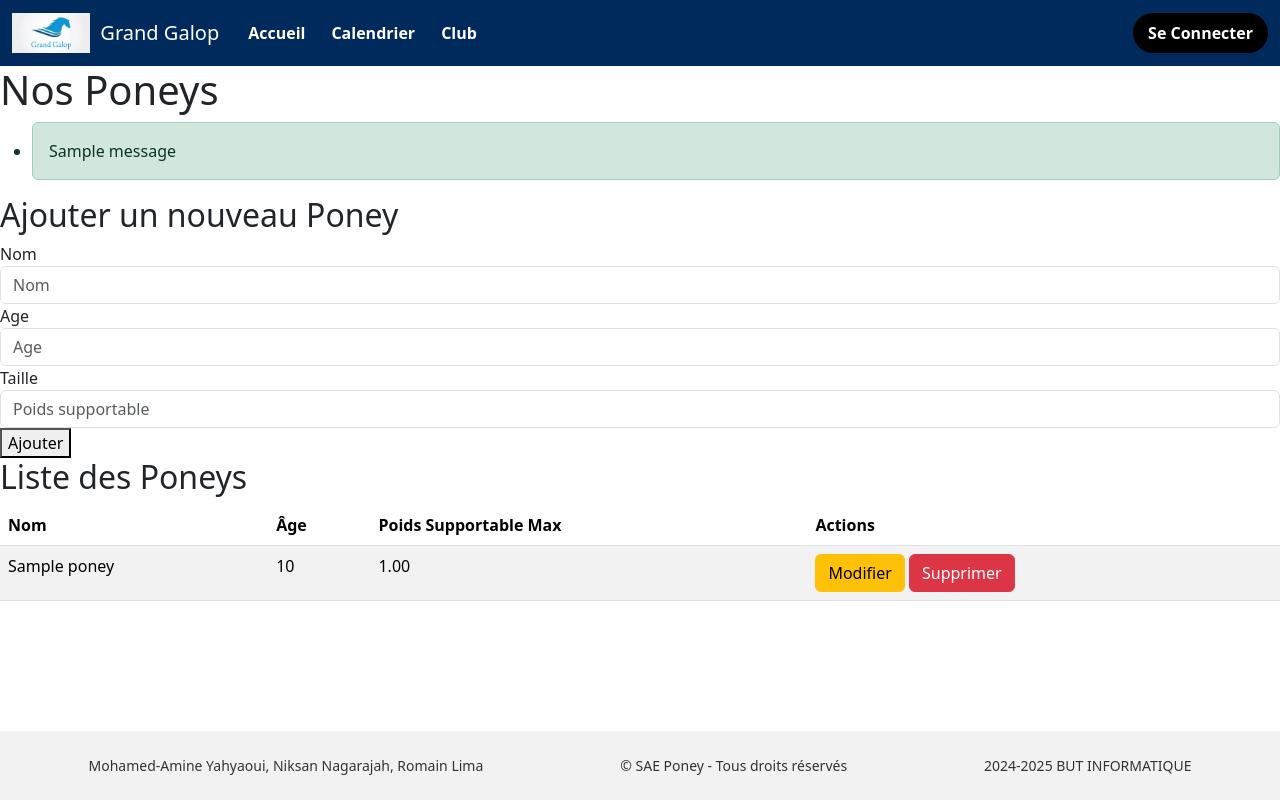
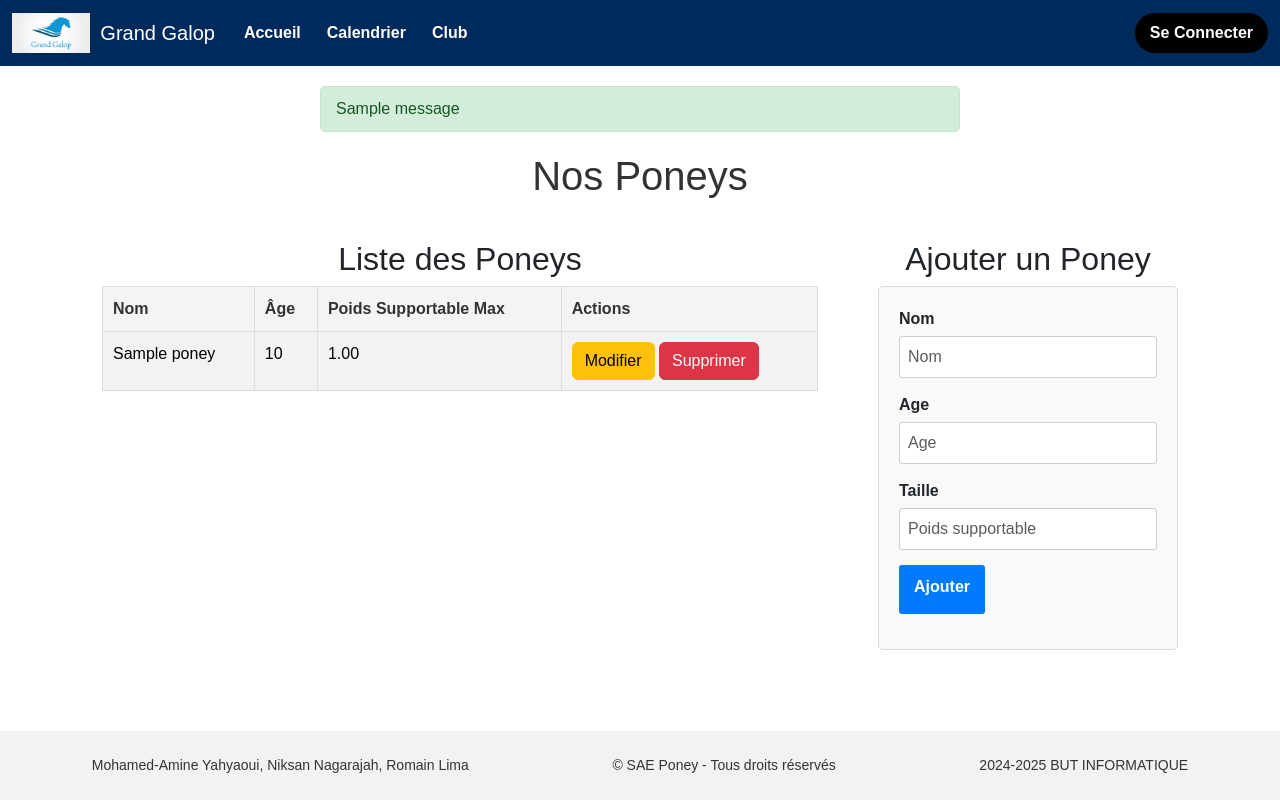
Before and after one commit to NiksanNagarajah/SAE_DevWeb, a Flask app: page /nosPoneys in a window 1280 px wide. Run offline with Flask 3, Linux system fonts and the light colour scheme; tables that the repository leaves empty hold one stand-in row (values such as "Sample post"); one stand-in notice (Sample message) is shown; data that the repository does not hold is empty.

Commit message:
Finalisation de la gesetion des poney

```diff
--- a/app/models.py
+++ b/app/models.py
@@ -279,7 +279,7 @@ def getPoneys():
 
 def modifierPoney(nomP, age, poidsSupportableMax, poneyID):
     cursor = mysql.connection.cursor()
-    cursor.execute("UPDATE PONEY SET nomP = %s, age = %s, poidsSupportableMax = %s WHERE poneyID = %s", (nom, age, poidsSupportableMax, poneyID))
+    cursor.execute("UPDATE PONEY SET nomP = %s, age = %s, poidsSupportableMax = %s WHERE poneyID = %s", (nomP, age, poidsSupportableMax, poneyID))
     mysql.connection.commit()
     cursor.close()
 
--- a/app/static/base.css
+++ b/app/static/base.css
@@ -136,3 +136,28 @@ footer p {
         width: max-content;
     }
 }
+
+.flash-messages {
+    list-style-type: none;
+    padding: 0;
+    margin: 20px auto;
+    width: 50%;
+}
+
+.flash-messages .alert {
+    padding: 10px 15px;
+    border-radius: 5px;
+    margin-bottom: 10px;
+}
+
+.flash-messages .alert-success {
+    background-color: #d4edda;
+    color: #155724;
+    border: 1px solid #c3e6cb;
+}
+
+.flash-messages .alert-danger {
+    background-color: #f8d7da;
+    color: #721c24;
+    border: 1px solid #f5c6cb;
+}
--- /dev/null
+++ b/app/static/gerer_poneys.css
@@ -0,0 +1,133 @@
+/* CSS de base pour gerer_poneys.css */
+
+body {
+    font-family: Arial, sans-serif;
+    margin: 0;
+    padding: 0;
+}
+
+h1 {
+    text-align: center;
+    margin: 20px 0;
+    color: #333;
+}
+
+section {
+    margin: 20px;
+}
+
+/* Conteneur principal avec Flexbox */
+.container {
+    display: flex;
+    justify-content: space-between;
+    gap: 20px;
+}
+
+/* Style pour la section de la table */
+section table {
+    width: 100%;
+    border-collapse: collapse;
+    margin-bottom: 20px;
+}
+
+.table {
+    width: 100%;
+    text-align: left;
+    border-collapse: collapse;
+}
+
+.table th,
+.table td {
+    border: 1px solid #ddd;
+    padding: 10px;
+}
+
+.table th {
+    background-color: #f4f4f4;
+    color: #333;
+}
+
+.table-striped tr:nth-child(odd) {
+    background-color: #f9f9f9;
+}
+
+.table-striped tr:nth-child(even) {
+    background-color: #fff;
+}
+
+/* Style pour la section du formulaire */
+form {
+    background-color: #f9f9f9;
+    padding: 20px;
+    border: 1px solid #ddd;
+    border-radius: 5px;
+    width: 300px;
+}
+
+form .form-group {
+    margin-bottom: 15px;
+}
+
+form .form-group label {
+    display: block;
+    font-weight: bold;
+    margin-bottom: 5px;
+}
+
+form .form-group input {
+    width: 100%;
+    padding: 8px;
+    border: 1px solid #ccc;
+    border-radius: 3px;
+}
+
+form .form-group .alert {
+    margin-top: 5px;
+    color: #d9534f;
+    font-size: 0.9em;
+}
+
+form button {
+    background-color: #007bff;
+    color: #fff;
+    border: none;
+    padding: 10px 15px;
+    border-radius: 3px;
+    cursor: pointer;
+}
+
+form button:hover {
+    background-color: #0056b3;
+}
+
+/* Positionnement des éléments */
+.table-section {
+    flex: 3;
+}
+
+.form-section {
+    flex: 1;
+}
+
+.form-section h2 {
+    text-align: center;
+}
+
+.container h2 {
+    text-align: center;
+}
+
+
+@media screen and (max-width: 1200px) {
+    .container {
+        flex-direction: column;
+    }
+
+    .form-section {
+        width: 100%;
+    }
+
+    .form-section h2 {
+        text-align: left;
+    }
+}
--- a/app/templates/base.html
+++ b/app/templates/base.html
@@ -65,6 +65,16 @@
     </header>
 
     <main>
+        {% with messages = get_flashed_messages(with_categories=true) %}
+            {% if messages %}
+                <ul class="flash-messages">
+                    {% for category, message in messages %}
+                        <li class="alert alert-{{ category }}">{{ message }}</li>
+                    {% endfor %}
+                </ul>
+            {% endif %}
+        {% endwith %}
+
         {% block content %}{% endblock %}
     </main>
 
--- a/app/templates/gerer_poneys.html
+++ b/app/templates/gerer_poneys.html
@@ -3,51 +3,15 @@
 {% block title %}Gérer mes Poneys{% endblock %}
 
 {% block styles %}
+<link rel="stylesheet" href="{{ url_for('static', filename='gerer_poneys.css') }}">
 {% endblock %}
 
 {% block content %}
     <h1>Nos Poneys</h1>
 
-    <!-- Message de succès si un poney a été ajouté -->
-    {% with messages = get_flashed_messages(with_categories=true) %}
-        {% if messages %}
-            <ul class="flash-messages">
-                {% for category, message in messages %}
-                    <li class="alert alert-{{ category }}">{{ message }}</li>
-                {% endfor %}
-            </ul>
-        {% endif %}
-    {% endwith %}
-
-    <!-- Formulaire pour ajouter un poney -->
-    <section>
-        <h2>Ajouter un nouveau Poney</h2>
-
-        <form  class="form-horizontal" method="post" action="{{ url_for('nosPoneys') }}">
-            {{ form.hidden_tag() }}
-            <div class="form-group">
-                <label for="nomP" class="col-sm-2 control-label">{{ form.nomP.label }}</label>
-                <div>
-                    {{ form.nomP(size=50, class_="form-control", placeholder="Nom") }}
-                </div>
-            </div>
-            <div class="form-group">
-                <label for="age" class="col-sm-2 control-label">{{ form.age.label }}</label>
-                <div>
-                    {{ form.age(size=50, class_="form-control", placeholder="Age") }}
-                </div>
-            </div>
-            <div class="form-group">
-                <label for="poidsSupportableMax" class="col-sm-2 control-label">{{ form.poidsSupportableMax.label }}</label>
-                <div>
-                    {{ form.poidsSupportableMax(size=50, class_="form-control", placeholder="Poids supportable") }}
-                </div>
-            </div>
-            <button class="form-group" type="submit">{{ form.submit.label }}</button>
-        </form>
-    </section>
-
-    <section>
+    <div class="container">
+        <!-- Section Table -->
+        <section class="table-section">
             <h2>Liste des Poneys</h2>
             <table class="table table-striped">
                 <thead>
@@ -73,4 +37,54 @@
                 </tbody>
             </table>
         </section>
+
+        <!-- Section Form -->
+        <section class="form-section">
+            <h2>Ajouter un Poney</h2>
+
+            <form class="form-horizontal" method="post" action="{{ url_for('nosPoneys') }}">
+                {{ form.hidden_tag() }}
+                <div class="form-group">
+                    <label for="nomP" class="col-sm-2 control-label">{{ form.nomP.label }}</label>
+                    <div>
+                        {{ form.nomP(size=50, class_="form-control", placeholder="Nom") }}
+                        {% if form.nomP.errors %}
+                            <div class="alert alert-danger">
+                                {% for error in form.nomP.errors %}
+                                    <p>{{ error }}</p>
+                                {% endfor %}
+                            </div>
+                        {% endif %}
+                    </div>
+                </div>
+                <div class="form-group">
+                    <label for="age" class="col-sm-2 control-label">{{ form.age.label }}</label>
+                    <div>
+                        {{ form.age(size=50, class_="form-control", placeholder="Age") }}
+                        {% if form.age.errors %}
+                            <div class="alert alert-danger">
+                                {% for error in form.age.errors %}
+                                    <p>{{ error }}</p>
+                                {% endfor %}
+                            </div>
+                        {% endif %}
+                    </div>
+                </div>
+                <div class="form-group">
+                    <label for="poidsSupportableMax" class="col-sm-2 control-label">{{ form.poidsSupportableMax.label }}</label>
+                    <div>
+                        {{ form.poidsSupportableMax(size=50, class_="form-control", placeholder="Poids supportable") }}
+                        {% if form.poidsSupportableMax.errors %}
+                            <div class="alert alert-danger">
+                                {% for error in form.poidsSupportableMax.errors %}
+                                    <p>{{ error }}</p>
+                                {% endfor %}
+                            </div>
+                        {% endif %}
+                    </div>
+                </div>
+                <button class="form-group" type="submit">{{ form.submit.label }}</button>
+            </form>
+        </section>
+    </div>
 {% endblock %}
--- a/app/views.py
+++ b/app/views.py
@@ -199,8 +199,8 @@ def annuler_cours(id_cours):
 class AjoutPoneyForm(FlaskForm):
     poneyID = HiddenField('ID')
     nomP = StringField('Nom', validators=[DataRequired()])
-    age = FloatField('Age', validators=[DataRequired(), Regexp(r'^\d{1,2}$', message="L'âge est invalide.")])
-    poidsSupportableMax = FloatField('Taille', validators=[DataRequired(), Regexp(r'^\d{1,3}$', message="Le poids supportable est invalide.")])
+    age = FloatField('Age', validators=[DataRequired()])
+    poidsSupportableMax = FloatField('Taille', validators=[DataRequired()])
     submit = StringField('Ajouter')
 
 
@@ -209,7 +209,7 @@ def nosPoneys():
     form = AjoutPoneyForm()
     if form.validate_on_submit():
         try:
-            ajouterPoney(form.nomP.data, form.age.data, form.poidsSupportableMax.data)
+            ajouterPoney(form.nomP.data, str(form.age.data), str(form.poidsSupportableMax.data))
             flash("Le poney a été ajouté avec succès.", "success")
             return redirect(url_for('nosPoneys'))
         except Exception as e:
@@ -227,7 +227,7 @@ def modifier_poney(poney_id):
         form.poidsSupportableMax.data = poney.poidsSupportableMax
     if form.validate_on_submit():
         try:
-            modifierPoney(form.poneyID, form.nomP.data, float(form.age.data), flaot(form.poidsSupportableMax.data))
+            modifierPoney(form.nomP.data, form.age.data, form.poidsSupportableMax.data, form.poneyID.data)
             flash("Le poney a été modifié avec succès.", "success")
             return redirect(url_for('nosPoneys'))
         except Exception as e:
@@ -235,11 +235,14 @@ def modifier_poney(poney_id):
     return render_template('modifier_poney.html', poney=poney, form=form)
 
 
-@app.route('/supprimer_poney/<int:poney_id>', methods=['POST'])
+@app.route('/supprimer_poney/<int:poney_id>', methods=['GET', 'POST'])
 def supprimer_poney(poney_id):
     try:
+        print("i"*50)
         supprimerPoney(poney_id)
         flash("Le poney a été supprimé avec succès.", "success")
     except Exception as e:
+        print(e)
+        print("e"*50)
         flash("Une erreur est survenue lors de la suppression du poney.", "error")
     return redirect(url_for('nosPoneys'))
```
Also changed, not shown: app/app.py (+8 -8 lines). Lines whose indentation alone changed are shown as unchanged.
